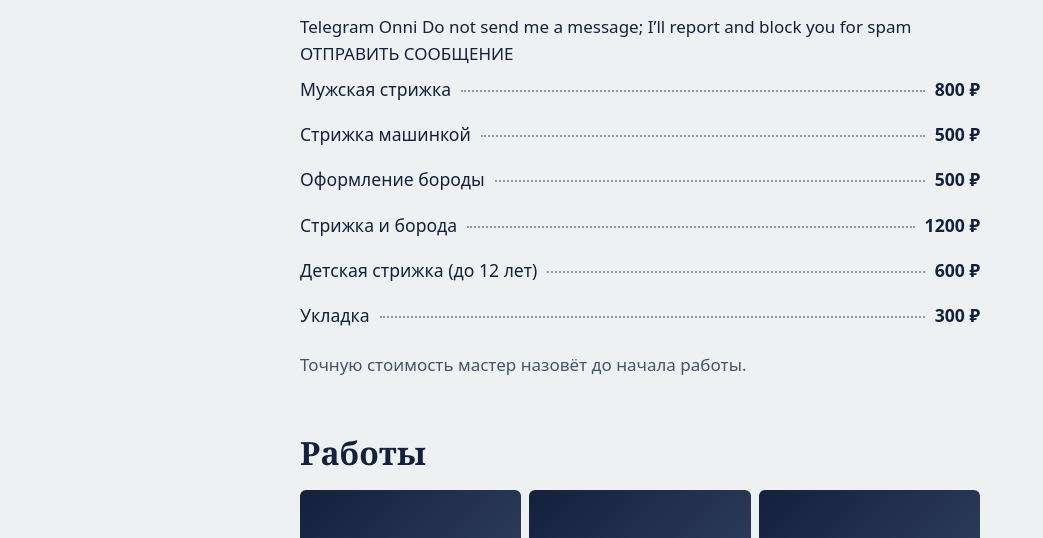
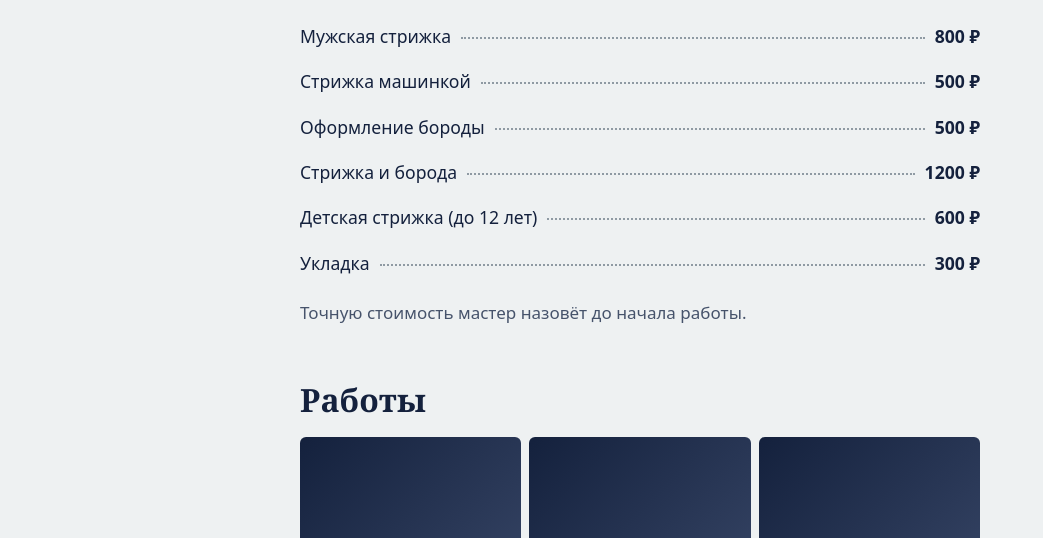
Before and after one commit to webdevargun/barbershop-demo, a plain HTML site: page index.html in a window 1280 px wide. Shown: the part 737-1275 px from the top of the page, without its empty margins (0-1043 px from the left). Drawn offline with Linux system fonts and the light colour scheme.

Commit message:
index.html

```diff
--- a/index.html
+++ b/index.html
@@ -126,10 +126,7 @@
     <h2>Цены</h2>
     <!-- МЕНЯЙ: услуги и цены -->
     <ul class="prices">
-Telegram
-Onni
-Do not send me a message; I’ll report and block you for spam
-ОТПРАВИТЬ СООБЩЕНИЕ
+
 <li><span>Мужская стрижка</span><span class="dots"></span><span class="price">800 ₽</span></li>
       <li><span>Стрижка машинкой</span><span class="dots"></span><span class="price">500 ₽</span></li>
       <li><span>Оформление бороды</span><span class="dots"></span><span class="price">500 ₽</span></li>
```
